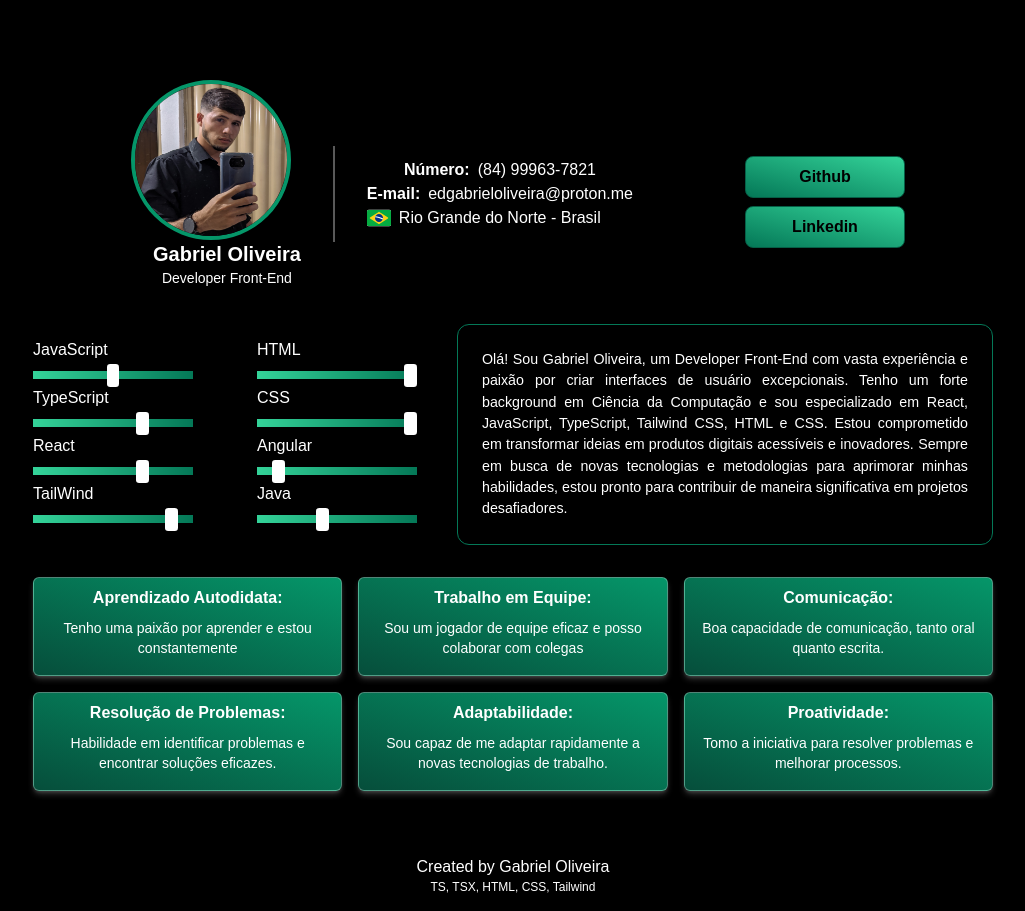
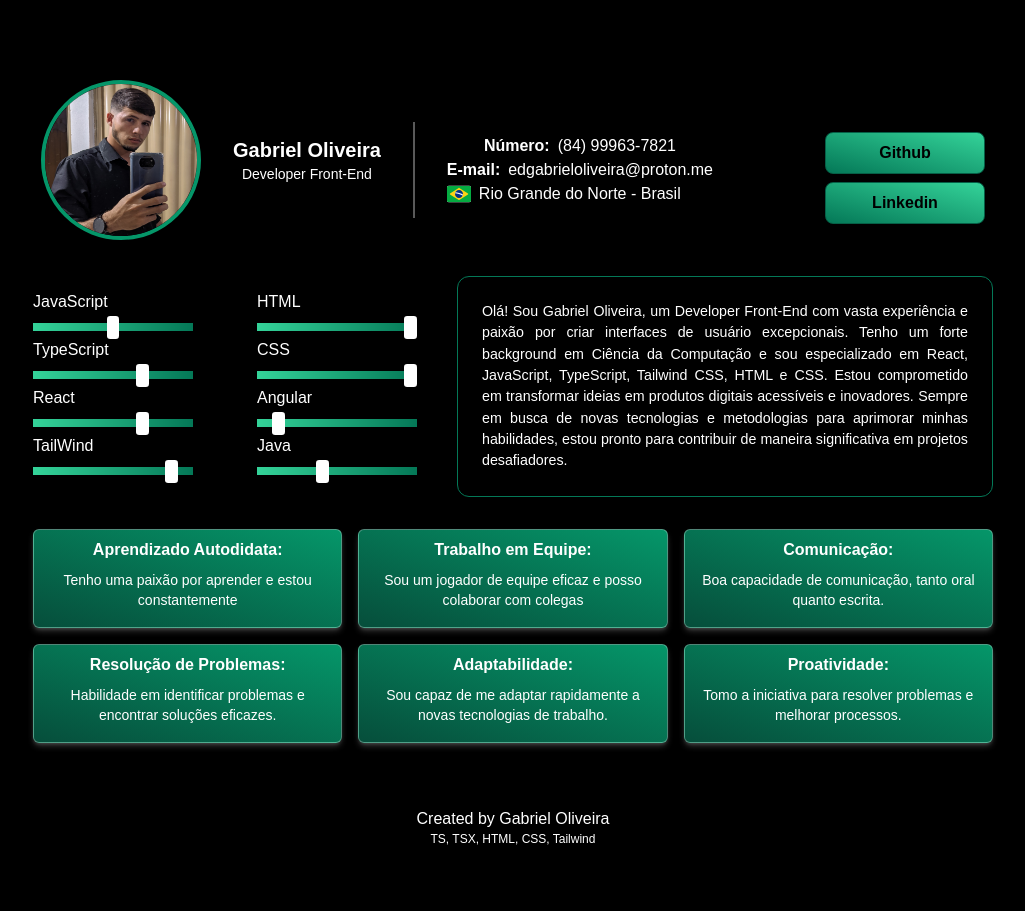
Before and after one commit to EdGabrielOliveira/my-portifolio, a Next.js app: page / in a window 1280 px wide. Shown: the whole page, without its empty margins (127-1152 px from the left). After the commit the page ends 863 px from the top, so only its background shows below. Built offline with nearby package versions, Linux system fonts and the light colour scheme.

Commit message:
responsive mode

```diff
--- a/src/app/components/Perfil/Perfil.tsx
+++ b/src/app/components/Perfil/Perfil.tsx
@@ -7,7 +7,7 @@ import Avatar1 from "../../assets/avatar-1.jpg";
 export default function Perfil() {
   return (
     <div className="m-[0rem] p-[0rem] pb-5">
-      <section className="flex justify-center items-center md:pr-[2rem] sm:flex sm:flex-col sm:justify-center">
+      <section className="flex justify-center items-center md:flex-row md:pr-[2rem] sm:flex sm:flex-col sm:justify-center">
         <Image
           src={Avatar1}
           alt="Avatar"
--- a/src/app/page.tsx
+++ b/src/app/page.tsx
@@ -9,10 +9,7 @@ import Footer from "./components/Layout/Footer";
 export default function Home() {
   return (
     <div className="flex-col min-w-400 max-w-full overflow-x-hidden w-full text-white container mx-auto font-Poppins ">
-      <div
-        className="flex sm:flex-col md:flex-row md:justify-center md:items-center
-      sm:justify-center sm:items-center md:pt-[5rem] sm:pt-[2rem]"
-      >
+      <div className="flex md:flex md:flex-row md:justify-center md:items-center sm:flex-col sm:justify-center sm:items-center md:pt-[5rem] sm:pt-[2rem]">
         <div className="flex justify-center items-center text-center">
           <Perfil />
         </div>
```
